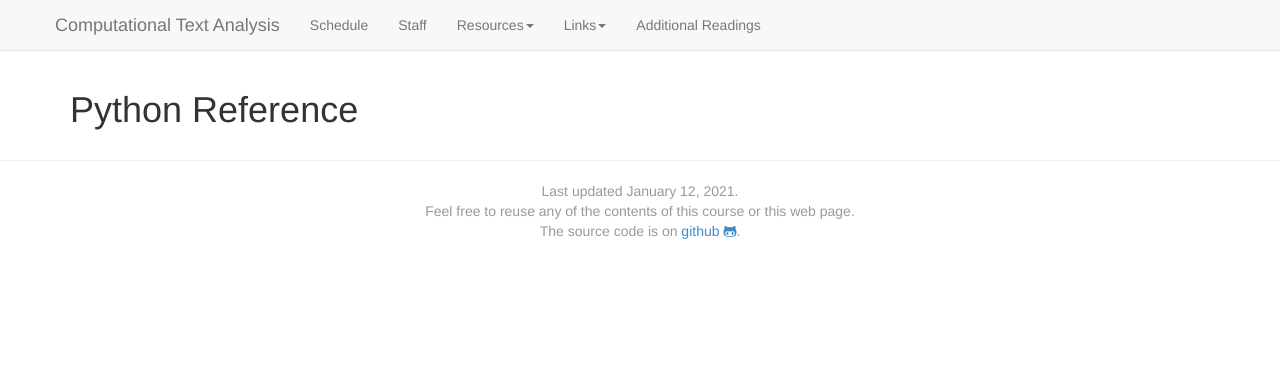
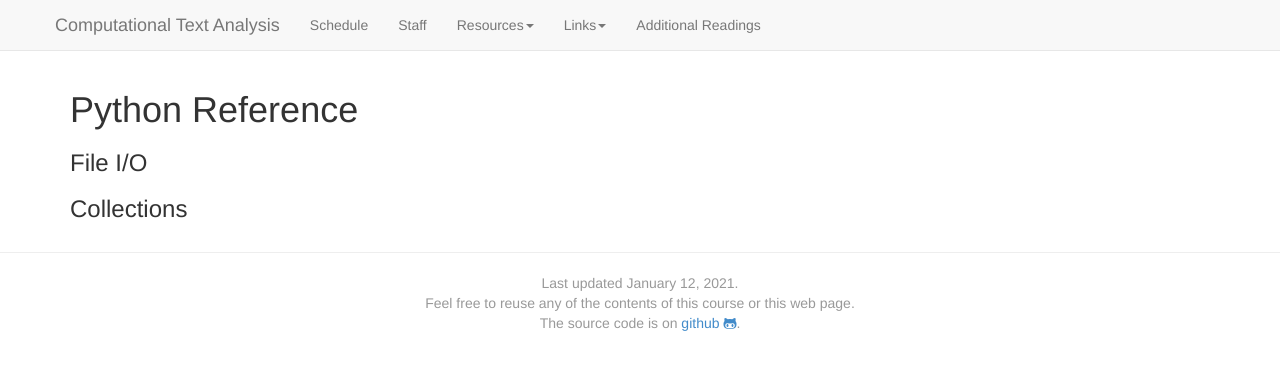
Before and after one commit to BC-COMS-2710/BC-COMS-2710.github.io, a Jekyll site: the page built from python-reference.md, in a window 1280 px wide. Shown: the top 370 px of the page. Built offline with Jekyll 4.4.1, drawn with Linux system fonts in a browser that asks for light colours; nearby versions of some CDN libraries.

Commit message:
python ref: empty sections for I/O and collections

```diff
--- a/python-reference.md
+++ b/python-reference.md
@@ -7,3 +7,7 @@ active_tab: Python Reference
 ---
 
 # Python Reference
+
+### File I/O
+
+### Collections
```
